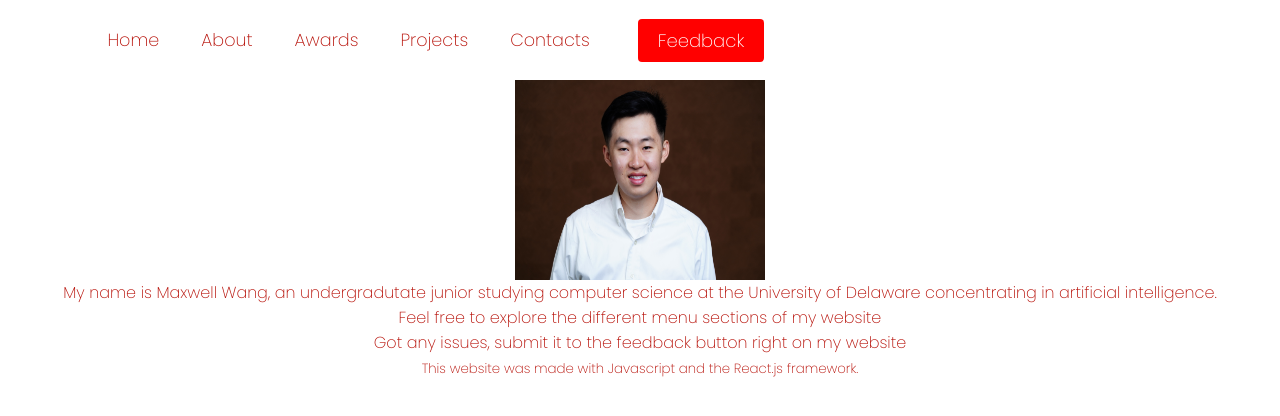
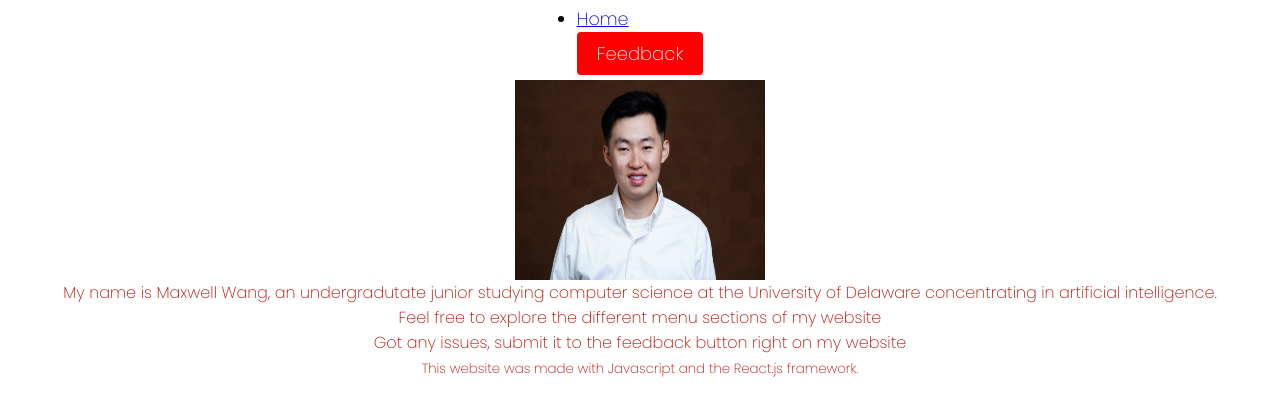
Before and after one commit to mwang840/MaxWang, a React (Create React App) app: page / in a window 1280 px wide. Shown: the top 416 px of the page. Built offline with nearby package versions, Linux system fonts and the light colour scheme.

Commit message:
constructed the home page

```diff
--- a/src/components/NavBar/NavBar.js
+++ b/src/components/NavBar/NavBar.js
@@ -1,31 +1,19 @@
-import React, {Component} from 'react';
-import { MenuItems } from './MenuItems';
+import React from 'react';
 import {Button} from "../Button";
+import { Link, useMatch, useResolvedPath } from 'react-router-dom';
 import './NavBar.css';
 
-class NavBar extends Component{
-    state = {clicked: false}
-    handleClick = ()=>{
-        this.setState({clicked: !this.state.clicked})
-    }
-
-    render(){
-    return (<nav className="NavbarItems">
-        <h1 className="navbar-logo"><i className="fa-brands fa-react"></i></h1>
-        <div className="menu-icon" onClick={this.handleClick}><i className={this.state.clicked ? "fas fa-times" : "fa-solid fa-bars"}></i></div>
-        <ul className={this.state.clicked ? "nav-menu active" : "nav-menu"}>
-            {MenuItems.map((item, index)=>{
-                return (
-                <li key={index}><a className={item.cName} href={item.url}>
-                    {item.title}
-                    </a>
-                </li>
-                )
-            })}
+export default function NavBar(){
+    return (<nav className='NavbarItems'>
+        <ul>
+            <CustomLink to="/home">Home</CustomLink>
+            <Button>Feedback</Button>
         </ul>
-        <Button>Feedback</Button>
-    </nav>);
-    }
+    </nav>)
 }
 
-export default NavBar;
+function CustomLink({to, children, ...props}){
+    const resolvedPath = useResolvedPath(to);
+    const isActive = useMatch({path:resolvedPath.pathname, end:true})
+    return(<li className={isActive=== to ? "active": ""}> <Link to={to} {...props}>{children}</Link></li>)
+}
```
Also changed, not shown: src/Pages/Home.js (added, +13 -0 lines).
